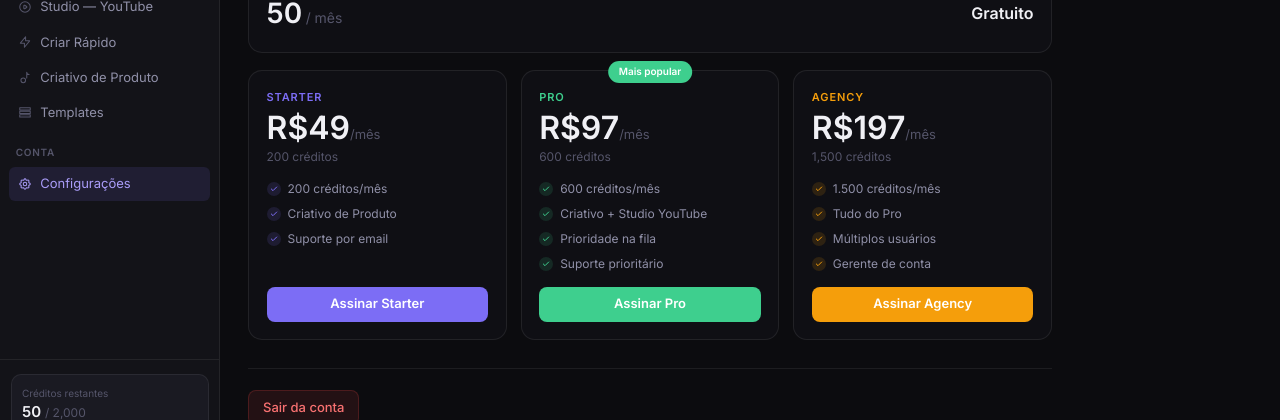
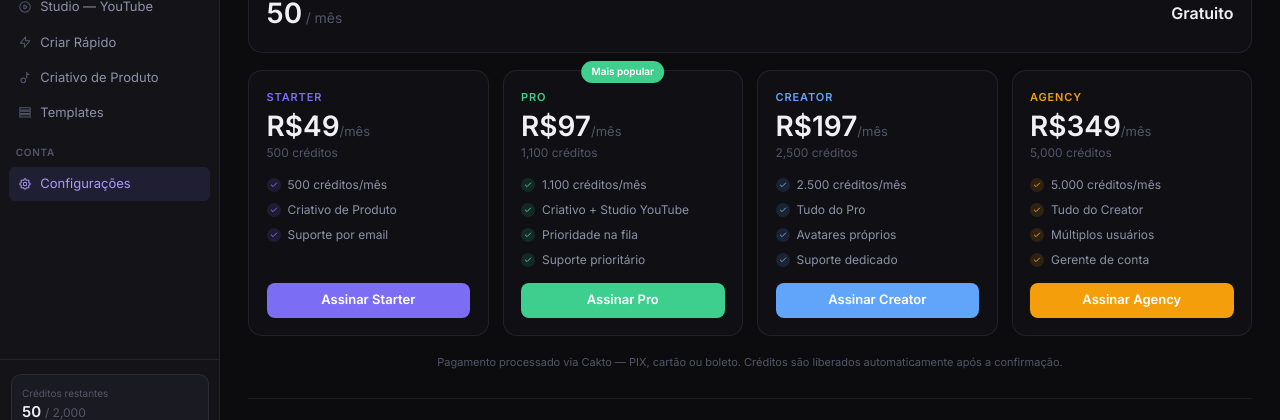
Before and after one commit to contatomadameka-maker/clipforge, a Next.js app in the folder frontend/: page /dashboard/settings in a window 1280 px wide. Shown: the part 255-675 px from the top of the page. Built offline with nearby package versions, Linux system fonts and the light colour scheme; no server answers.

Commit message:
Update subscription plans and payment processing

```diff
--- a/frontend/app/dashboard/settings/page.tsx
+++ b/frontend/app/dashboard/settings/page.tsx
@@ -1,6 +1,6 @@
 "use client";
 
-// frontend/app/settings/page.tsx
+// frontend/app/dashboard/settings/page.tsx
 // Página de configurações com planos e pagamento
 
 import { useState, useEffect } from "react";
@@ -13,28 +13,37 @@ const PLANS = [
     id: "starter",
     name: "Starter",
     price: 49,
-    credits: 200,
+    credits: 500,
     color: "#7c6df5",
     badge: null,
-    features: ["200 créditos/mês", "Criativo de Produto", "Suporte por email"],
+    features: ["500 créditos/mês", "Criativo de Produto", "Suporte por email"],
   },
   {
     id: "pro",
     name: "Pro",
     price: 97,
-    credits: 600,
+    credits: 1100,
     color: "#3ecf8e",
     badge: "Mais popular",
-    features: ["600 créditos/mês", "Criativo + Studio YouTube", "Prioridade na fila", "Suporte prioritário"],
+    features: ["1.100 créditos/mês", "Criativo + Studio YouTube", "Prioridade na fila", "Suporte prioritário"],
+  },
+  {
+    id: "creator",
+    name: "Creator",
+    price: 197,
+    credits: 2500,
+    color: "#60a5fa",
+    badge: null,
+    features: ["2.500 créditos/mês", "Tudo do Pro", "Avatares próprios", "Suporte dedicado"],
   },
   {
     id: "agency",
     name: "Agency",
-    price: 197,
-    credits: 1500,
+    price: 349,
+    credits: 5000,
     color: "#f59e0b",
     badge: null,
-    features: ["1.500 créditos/mês", "Tudo do Pro", "Múltiplos usuários", "Gerente de conta"],
+    features: ["5.000 créditos/mês", "Tudo do Creator", "Múltiplos usuários", "Gerente de conta"],
   },
 ];
 
@@ -101,7 +110,9 @@ export default function SettingsPage() {
         } catch {}
       }
 
-      const res = await fetch(`${API}/stripe/create-checkout`, {
+      // Checkout via Cakto — pagamentos no Brasil (PIX nativo, taxas
+      // menores). Stripe fica reservado pra quando expandir internacional.
+      const res = await fetch(`${API}/cakto/create-checkout`, {
         method: "POST",
         headers: { "Content-Type": "application/json" },
         body: JSON.stringify({
@@ -173,7 +184,7 @@ export default function SettingsPage() {
   }
 
   return (
-    <div style={{ padding: "24px 28px", maxWidth: "860px" }}>
+    <div style={{ padding: "24px 28px", maxWidth: "1080px" }}>
       <div className="mb-6">
         <h1 className="text-[20px] font-bold text-[#f0f0f5] mb-1" style={{ letterSpacing: "-0.02em" }}>
           Configurações
@@ -220,7 +231,7 @@ export default function SettingsPage() {
           </div>
 
           {/* Grid de planos */}
-          <div className="grid gap-4" style={{ gridTemplateColumns: "repeat(3, 1fr)" }}>
+          <div className="grid gap-4" style={{ gridTemplateColumns: "repeat(4, 1fr)" }}>
             {PLANS.map(plan => (
               <div key={plan.id} className="rounded-[14px] p-5 flex flex-col gap-4 relative"
                 style={{
@@ -240,7 +251,7 @@ export default function SettingsPage() {
                   <p className="text-[11px] font-semibold mb-2" style={{ color: plan.color, letterSpacing: "0.08em" }}>
                     {plan.name.toUpperCase()}
                   </p>
-                  <p className="text-[32px] font-bold text-[#f0f0f5] leading-none">
+                  <p className="text-[28px] font-bold text-[#f0f0f5] leading-none">
                     R${plan.price}
                     <span className="text-[13px] font-normal text-[#55556a]">/mês</span>
                   </p>
@@ -274,6 +285,10 @@ export default function SettingsPage() {
               </div>
             ))}
           </div>
+
+          <p className="text-[11px] text-[#55556a] text-center">
+            Pagamento processado via Cakto — PIX, cartão ou boleto. Créditos são liberados automaticamente após a confirmação.
+          </p>
         </div>
       )}
 
```
